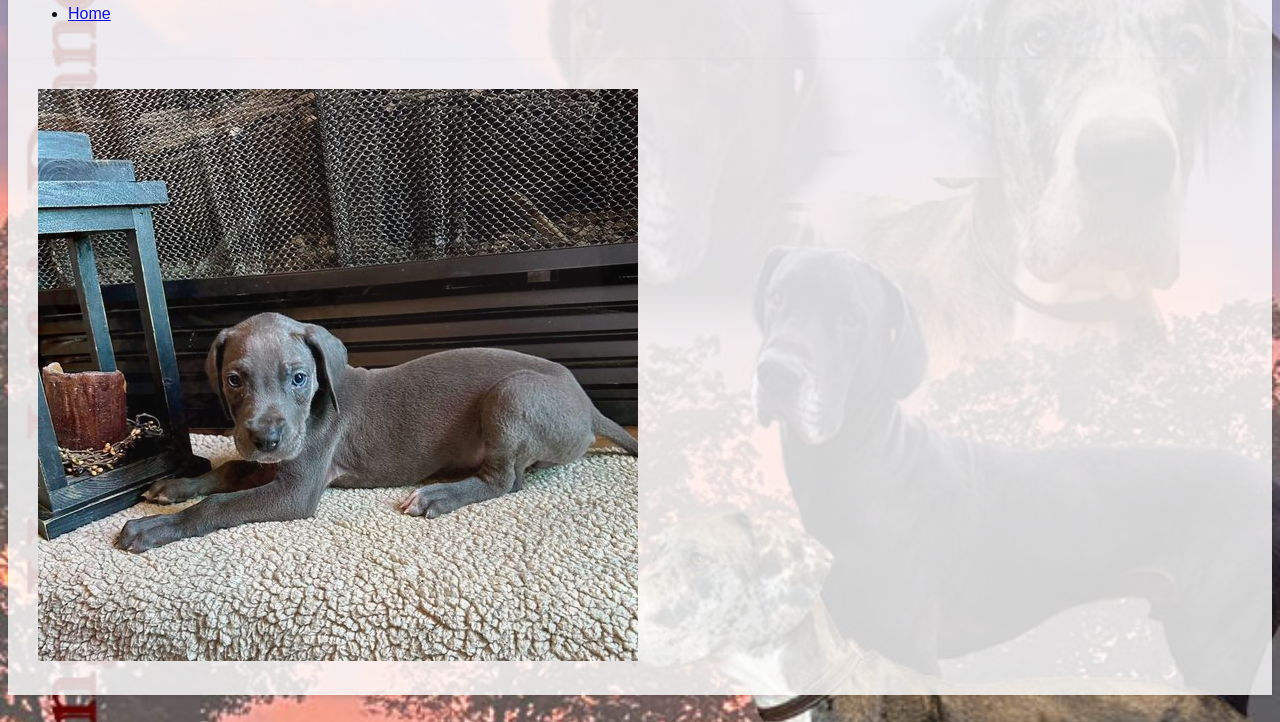
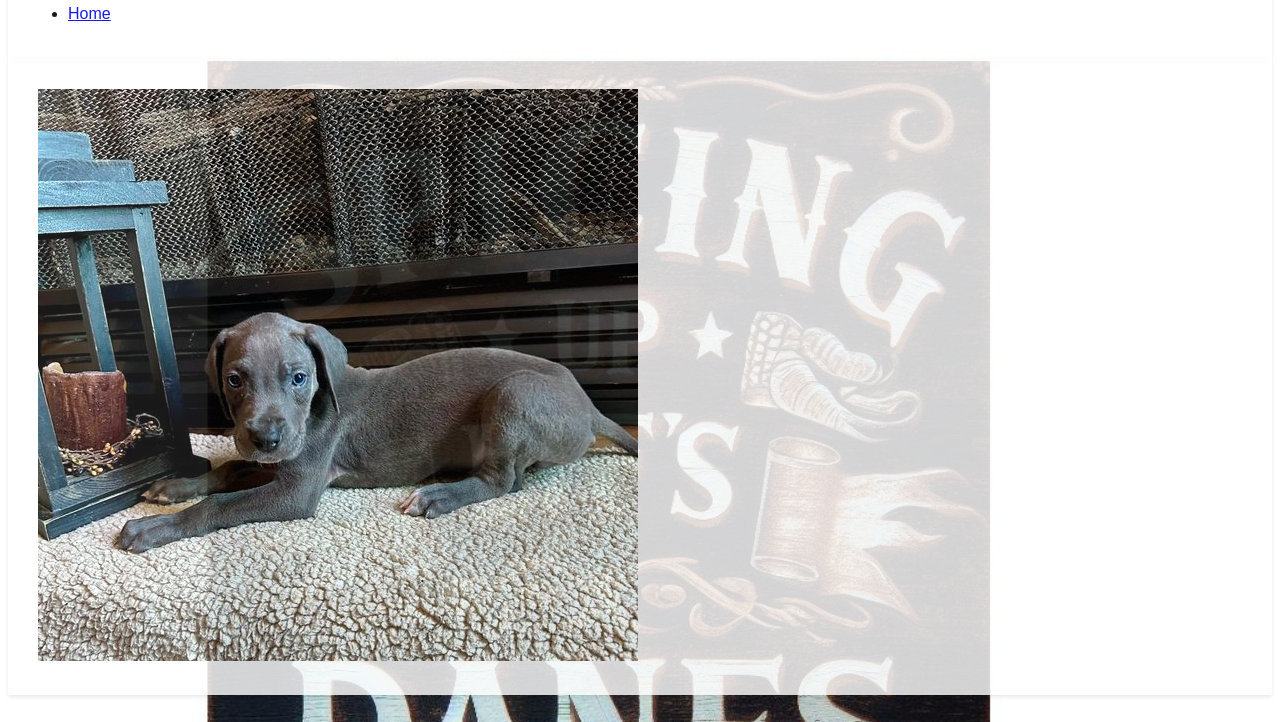
Before and after one commit to SpicingUpLifesDanes/spicinguplifesdanes.github.io, a plain HTML site: page Luisatest.html in a window 1280 px wide. Shown: the part 109-831 px from the top of the page. Drawn offline with Linux system fonts and the light colour scheme.

Commit message:
Update Luisatest.html

```diff
--- a/Luisatest.html
+++ b/Luisatest.html
@@ -7,7 +7,7 @@
     <style>
          body {
             font-family: Arial, sans-serif;
-            background-image: url('NadyRockey.jpg'); /* Replace 'background.jpg' with the path to your image */
+            background-image: url('Sign.jpg'); /* Replace 'background.jpg' with the path to your image */
             background-size: cover;
             background-position: center;
             background-attachment: fixed; /* Ensures the background image stays fixed while scrolling */
```
